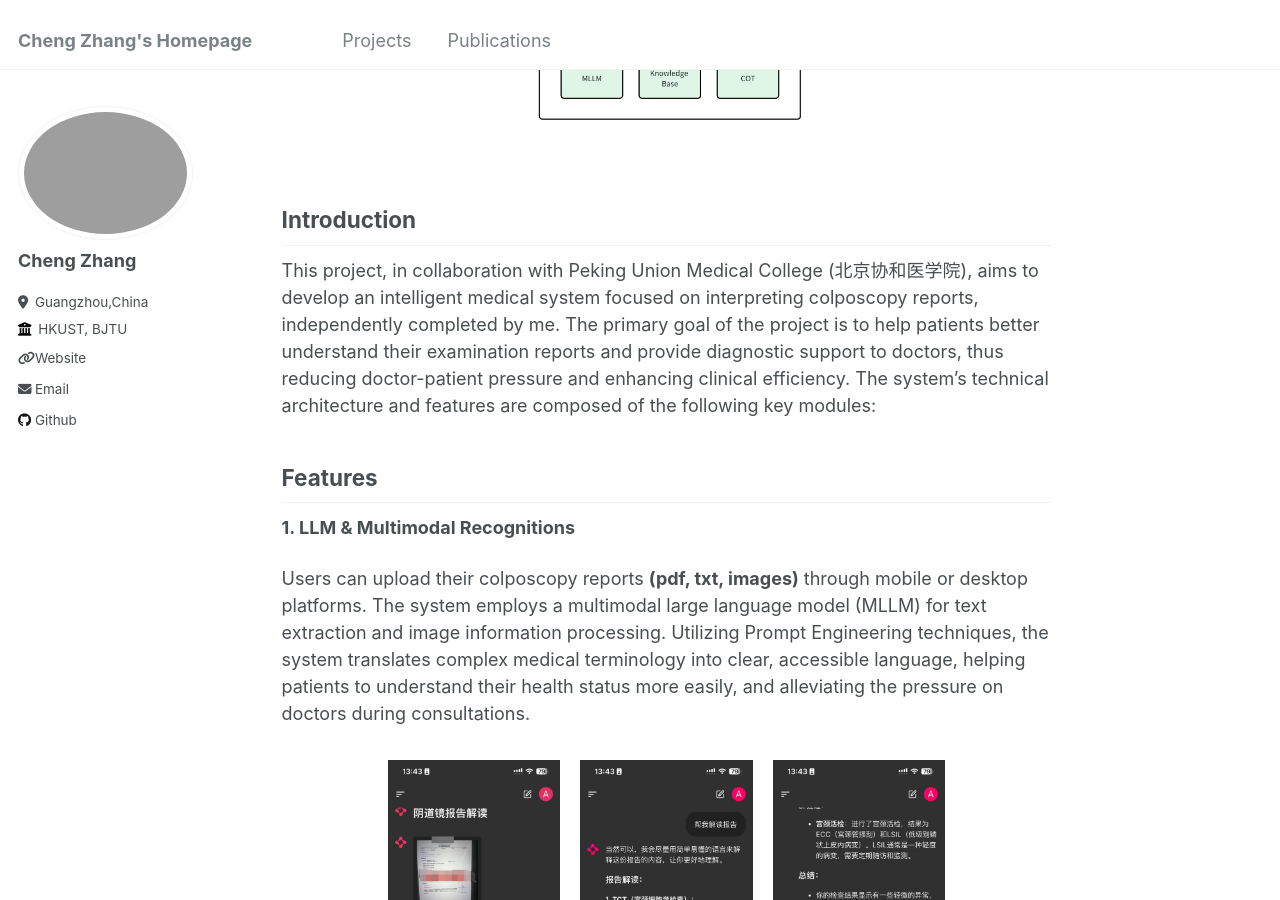
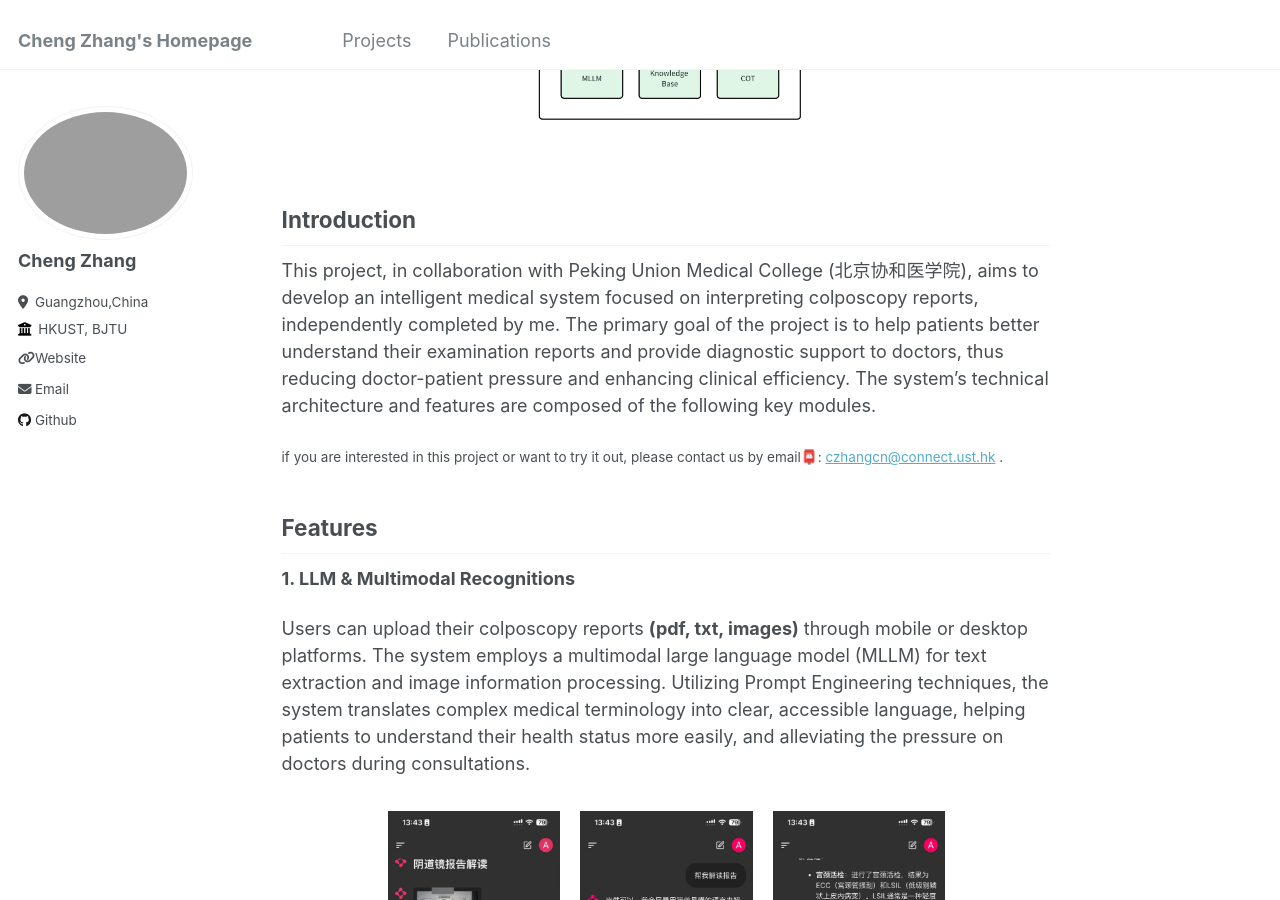
Before and after one commit to ZachcZhang/zachczhang.github.io, a Jekyll site: the page built from _projects/5-assistant.md, in a window 1280 px wide and 900 px high, scrolled down 379 px. Built offline with Jekyll 4.4.1, drawn with Linux system fonts in a browser that asks for light colours.

Commit message:
update information

```diff
--- a/_projects/5-assistant.md
+++ b/_projects/5-assistant.md
@@ -13,7 +13,9 @@ location: "HKUST(GZ)"
 
 ## Introduction
 
-This project, in collaboration with Peking Union Medical College (北京协和医学院), aims to develop an intelligent medical system focused on interpreting colposcopy reports, independently completed by me. The primary goal of the project is to help patients better understand their examination reports and provide diagnostic support to doctors, thus reducing doctor-patient pressure and enhancing clinical efficiency. The system’s technical architecture and features are composed of the following key modules:
+This project, in collaboration with Peking Union Medical College (北京协和医学院), aims to develop an intelligent medical system focused on interpreting colposcopy reports, independently completed by me. The primary goal of the project is to help patients better understand their examination reports and provide diagnostic support to doctors, thus reducing doctor-patient pressure and enhancing clinical efficiency. The system’s technical architecture and features are composed of the following key modules.
+
+<small> if you are interested in this project or want to try it out, please contact us by email📮: <czhangcn@connect.ust.hk> .</small>
 
 ## Features
 
```
